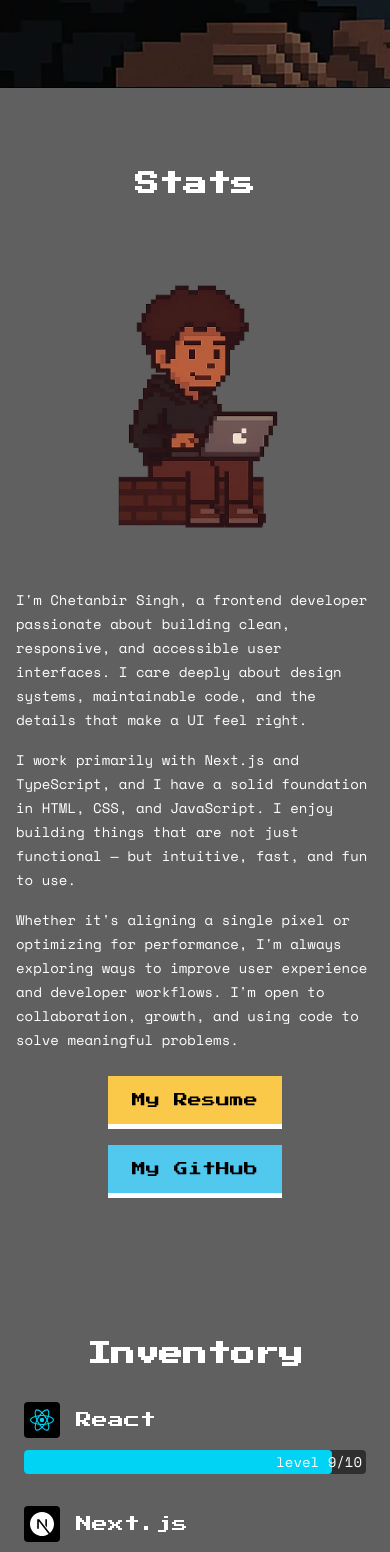
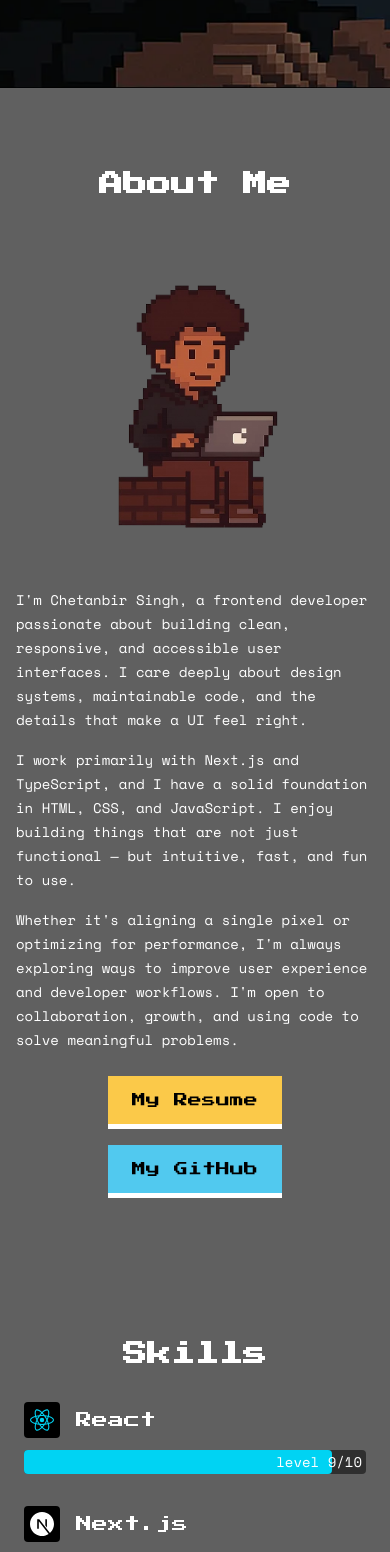
Before and after one commit to ChetanbirSingh/MyPortfolio, a Next.js app: page / in a window 390 px wide. Shown: the part 756-2308 px from the top of the page. Built offline with nearby package versions, Linux system fonts and the light colour scheme.

Commit message:
feat: add mobile heading support and improve SEO in FramedSection

```diff
--- a/src/components/FramedSection.tsx
+++ b/src/components/FramedSection.tsx
@@ -3,13 +3,15 @@ import { ReactNode } from 'react';
 export default function FramedSection({
   children,
   heading,
+  mbHeading,
 }: {
   children: ReactNode;
   heading: string;
+  mbHeading: string;
 }) {
   return (
     <section
-      id={`section-${heading.toLowerCase()}`}
+      id={`section-${heading.toLowerCase().replace(/\s+/g, '-')}`}
       className='pt-10 sm:pt-16 md:py-20 px-4 sm:px-8 flex justify-center'
     >
       <div
@@ -19,8 +21,13 @@ export default function FramedSection({
           md:outline-[15px] md:outline-[#4B372E]
           py-10 md:py-0'
       >
-        <div className='md:hidden mb-6 text-center '>
-          <h2 className='font-bold text-2xl'>{heading}</h2>
+        <div className='md:hidden mb-6 text-center'>
+          <h2
+            id={`heading-${heading.toLowerCase().replace(/\s+/g, '-')}`}
+            className='font-bold text-2xl'
+          >
+            {mbHeading}
+          </h2>
         </div>
 
         <div className='hidden md:block absolute -top-[30px] left-1/2 -translate-x-1/2'>
@@ -40,7 +47,10 @@ export default function FramedSection({
 
 export function CornerFrame({ className }: { className?: string }) {
   return (
-    <div className={`absolute w-[40px] h-[40px] pointer-events-none ${className}`}>
+    <div
+      className={`absolute w-[40px] h-[40px] pointer-events-none ${className}`}
+      aria-hidden='true'
+    >
       <div className='absolute top-0 left-0 h-[60px] w-[15px] bg-[#604B3A]' />
       <div className='absolute top-0 left-0 h-[15px] w-[60px] bg-[#604B3A]' />
 
@@ -55,10 +65,18 @@ export function CornerFrame({ className }: { className?: string }) {
 
 export function SectionTitleSign({ heading }: { heading: string }) {
   return (
-    <div className='relative bg-[#5F493C] px-10 py-4 w-fit rounded-sm border-4 border-[#3E2D23] shadow-[0px_4px_0_#3E2D23]'>
-      <div className='absolute inset-2 border-2 border-[#8D7668] pointer-events-none rounded-sm' />
-
-      <h2 className='text-xl font-bold text-white text-center pixel-font tracking-wide relative z-10'>
+    <div
+      role='presentation'
+      className='relative bg-[#5F493C] px-10 py-4 w-fit rounded-sm border-4 border-[#3E2D23] shadow-[0px_4px_0_#3E2D23]'
+    >
+      <div
+        className='absolute inset-2 border-2 border-[#8D7668] pointer-events-none rounded-sm'
+        aria-hidden='true'
+      />
+      <h2
+        id={`heading-${heading.toLowerCase().replace(/\s+/g, '-')}`}
+        className='text-xl font-bold text-white text-center pixel-font tracking-wide relative z-10'
+      >
         {heading}
       </h2>
     </div>
--- a/src/components/Inventory.tsx
+++ b/src/components/Inventory.tsx
@@ -19,7 +19,7 @@ import { FaCuttlefish } from 'react-icons/fa';
 
 export default function Inventory() {
   return (
-    <FramedSection heading='Inventory'>
+    <FramedSection heading='Inventory' mbHeading='Skills'>
       <div className='grid grid-cols-1 sm:grid-cols-2 gap-8 md:p-20 p-2'>
         {skills.map(({ name, icon, level, barColor }, idx) => (
           <article key={idx} className='skill-item' aria-labelledby={`skill-${idx}`}>
@@ -30,7 +30,7 @@ export default function Inventory() {
               >
                 {icon}
               </div>
-              <h3 id={`skill-${idx}`} className='text-white pixel-font text-base'>
+              <h3 id={`skill-${idx}`} className='text-white  text-1xl'>
                 {name}
               </h3>
             </div>
--- a/src/components/Stats.tsx
+++ b/src/components/Stats.tsx
@@ -7,7 +7,7 @@ import { motion } from 'framer-motion';
 
 export default function StatsSection() {
   return (
-    <FramedSection heading='Stats'>
+    <FramedSection heading='Stats' mbHeading='About Me'>
       <motion.div
         className='flex flex-col lg:flex-row gap-8 px-0 md:px-5 py-5 md:py-20'
         initial={{ opacity: 0 }}
```
